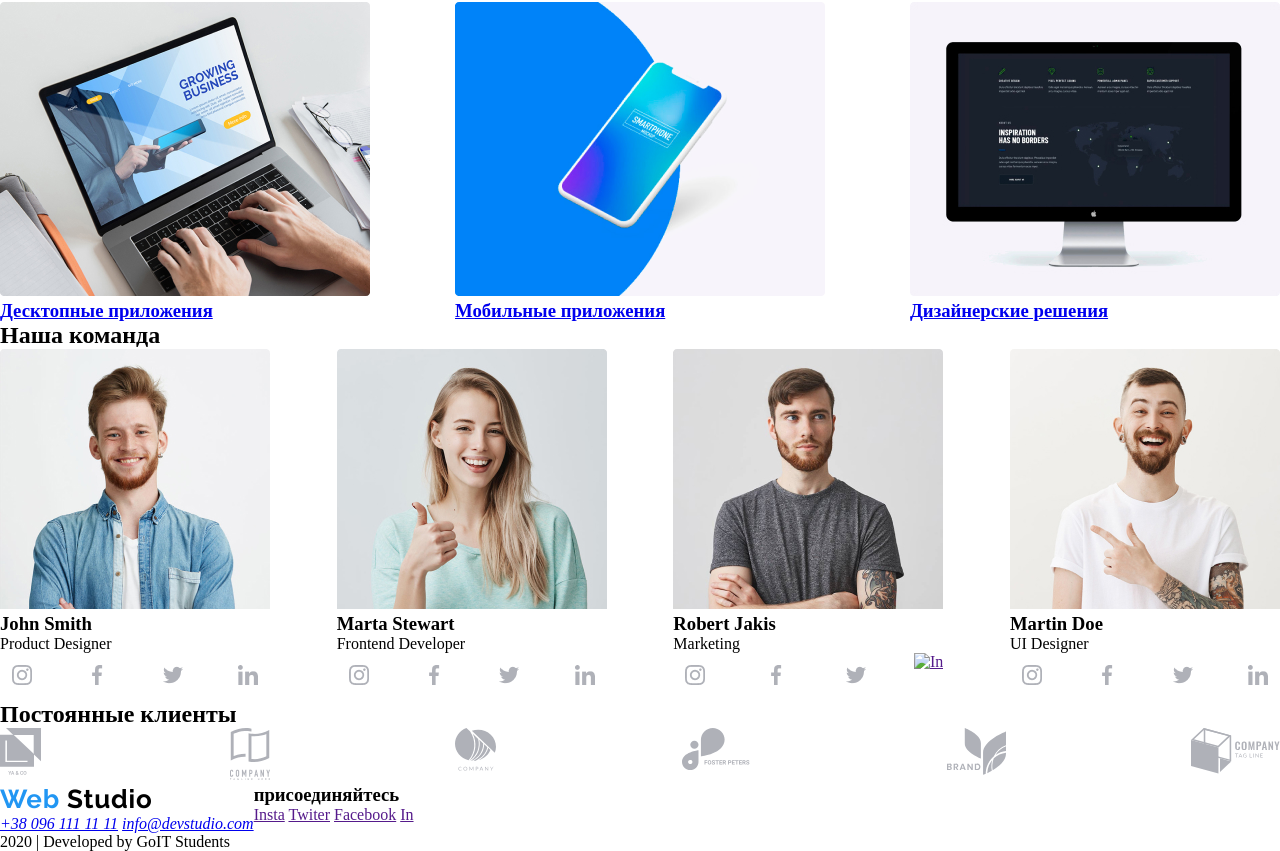
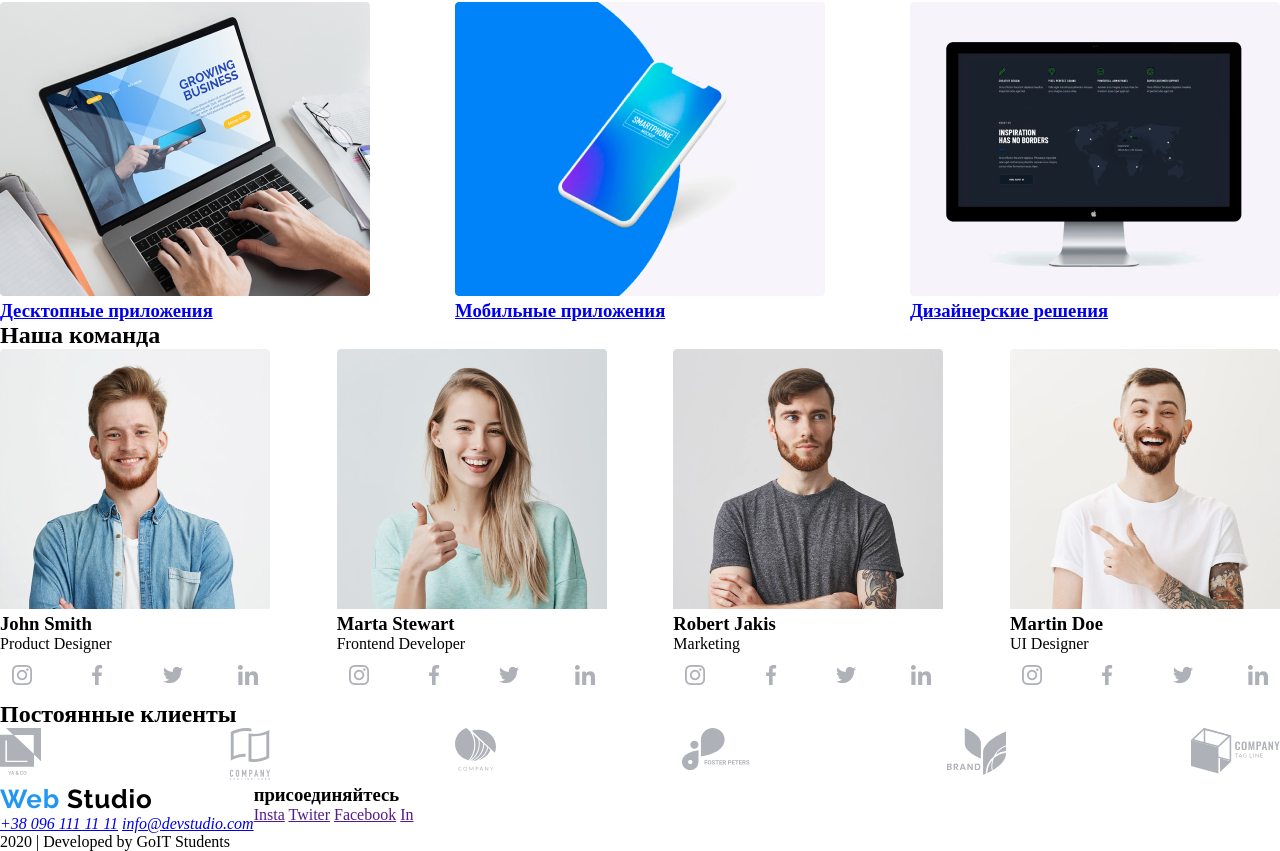
Before and after one commit to Victoria-Fedkova/goit-markup-hw, a plain HTML site: page index.html in a window 1280 px wide. Shown: the part 806-1657 px from the top of the page. Drawn offline with Linux system fonts and the light colour scheme; the site is published under a folder, as on GitHub Pages, so addresses that start at the root find nothing.

Commit message:
Исправляет пути к изображениям

```diff
--- a/index.html
+++ b/index.html
@@ -173,7 +173,7 @@
                             <a href=""><img src="./images/twit.png" alt="Twiter"></a>
                         </li>
                         <li>
-                            <a href=""><img src="/images/in.png" alt="In"></a>
+                            <a href=""><img src="./images/in.png" alt="In"></a>
                         </li>
                     </ul>
                 </li>
```
